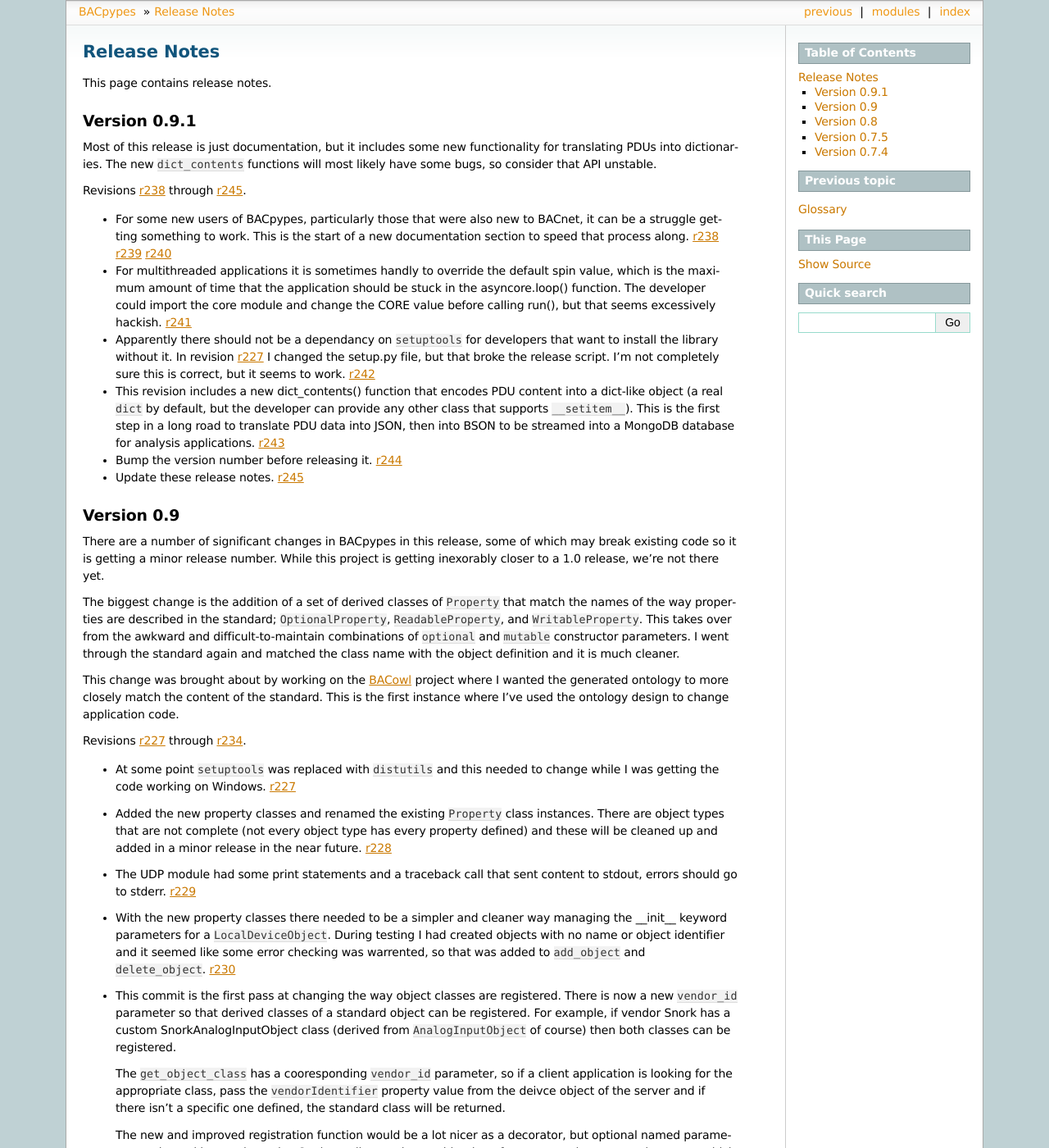
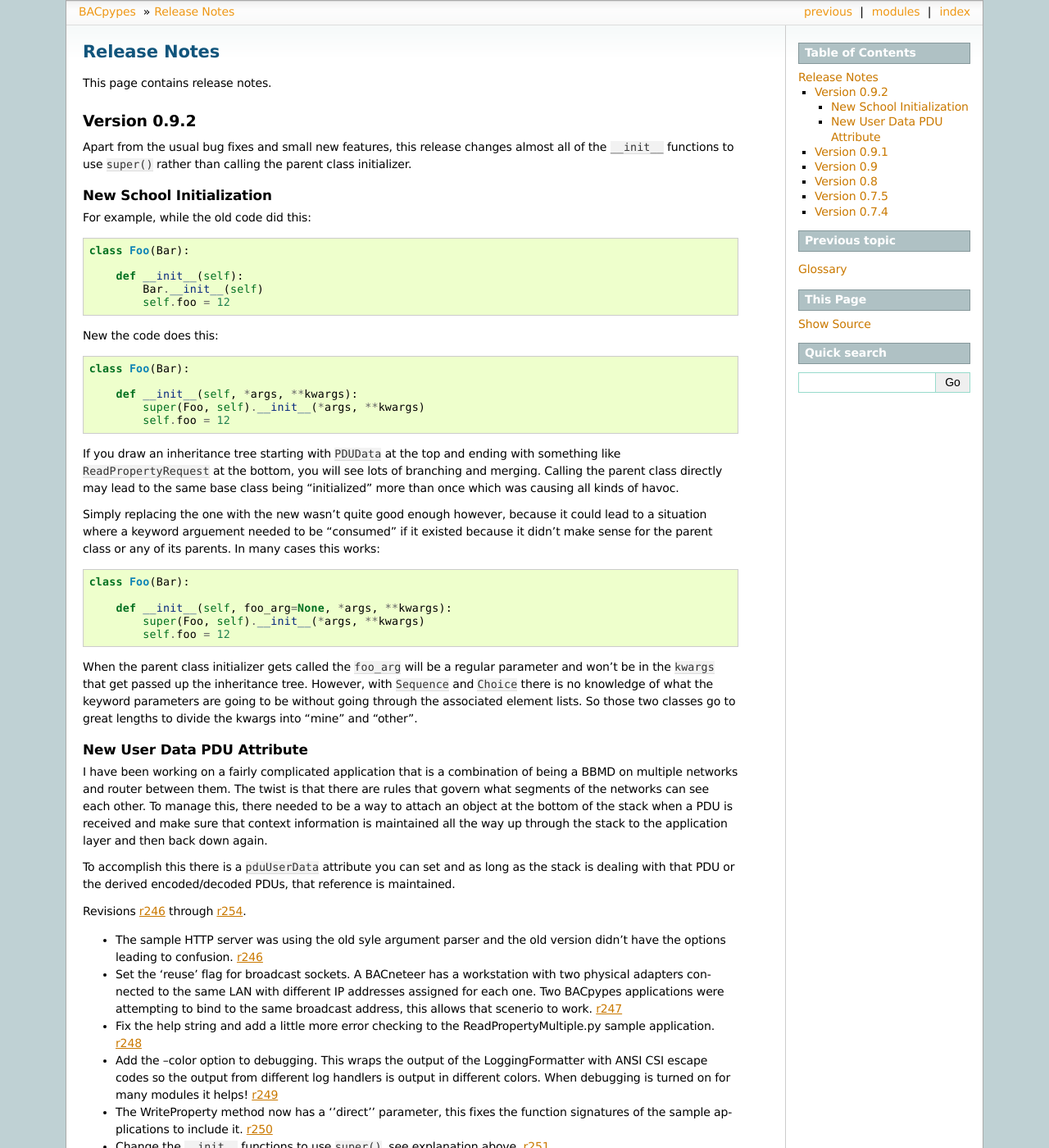
Before and after one commit to giuseppebattista/bacpypessample, a Sphinx documentation site: the page built from docs/source/releasenotes.rst, in a window 1280 px wide and 1400 px high. Shown: the whole window at 82% size. Built offline with Sphinx 7.4.7, drawn with Linux system fonts in a browser that asks for light colours; some of the changed text lies outside the part shown.

Commit message:
update release notes

```diff
--- a/docs/source/releasenotes.rst
+++ b/docs/source/releasenotes.rst
@@ -4,6 +4,116 @@ Release Notes
 =============
 
 This page contains release notes.
+
+Version 0.9.2
+-------------
+
+Apart from the usual bug fixes and small new features, this release changes
+almost all of the ``__init__`` functions to use ``super()`` rather than
+calling the parent class initializer.
+
+New School Initialization
+~~~~~~~~~~~~~~~~~~~~~~~~~
+
+For example, while the old code did
+this::
+
+    class Foo(Bar):
+
+        def __init__(self):
+            Bar.__init__(self)
+            self.foo = 12
+
+New the code does this::
+
+    class Foo(Bar):
+
+        def __init__(self, *args, **kwargs):
+            super(Foo, self).__init__(*args, **kwargs)
+            self.foo = 12
+
+If you draw an inheritance tree starting with ``PDUData`` at the top and
+ending with something like ``ReadPropertyRequest`` at the bottom, you will
+see lots of branching and merging.  Calling the parent class directly may
+lead to the same base class being "initialized" more than once which was
+causing all kinds of havoc.
+
+Simply replacing the one with the new wasn't quite good enough however,
+because it could lead to a situation where a keyword arguement needed to be
+"consumed" if it existed because it didn't make sense for the parent class
+or any of its parents.  In many cases this works::
+
+    class Foo(Bar):
+
+        def __init__(self, foo_arg=None, *args, **kwargs):
+            super(Foo, self).__init__(*args, **kwargs)
+            self.foo = 12
+
+When the parent class initializer gets called the ``foo_arg`` will be a
+regular parameter and won't be in the ``kwargs`` that get passed up the
+inheritance tree.  However, with ``Sequence`` and ``Choice`` there is
+no knowledge of what the keyword parameters are going to be without going
+through the associated element lists.  So those two classes go to great
+lengths to divide the kwargs into "mine" and "other".
+
+New User Data PDU Attribute
+~~~~~~~~~~~~~~~~~~~~~~~~~~~
+
+I have been working on a fairly complicated application that is a combination
+of being a BBMD on multiple networks and router between them.  The twist is
+that there are rules that govern what segments of the networks can see each
+other.  To manage this, there needed to be a way to attach an object at the bottom
+of the stack when a PDU is received and make sure that context information
+is maintained all the way up through the stack to the application layer and
+then back down again.
+
+To accomplish this there is a ``pduUserData`` attribute you can set and as
+long as the stack is dealing with that PDU or the derived encoded/decoded
+PDUs, that reference is maintained.
+
+Revisions `r246 <http://sourceforge.net/p/bacpypes/code/246>`_
+through `r254 <http://sourceforge.net/p/bacpypes/code/254>`_.
+
+* The sample HTTP server was using the old syle argument parser
+  and the old version didn't have the options leading to confusion.
+  `r246 <http://sourceforge.net/p/bacpypes/code/246>`_
+
+* Set the 'reuse' flag for broadcast sockets.  A BACneteer has
+  a workstation with two physical adapters connected to the same
+  LAN with different IP addresses assigned for each one.  Two
+  BACpypes applications were attempting to bind to the same
+  broadcast address, this allows that scenerio to work.
+  `r247 <http://sourceforge.net/p/bacpypes/code/247>`_
+
+* Fix the help string and add a little more error checking to the
+  ReadPropertyMultiple.py sample application.
+  `r248 <http://sourceforge.net/p/bacpypes/code/248>`_
+
+* Add the --color option to debugging.  This wraps the output of the
+  LoggingFormatter with ANSI CSI escape codes so the output from
+  different log handlers is output in different colors.  When
+  debugging is turned on for many modules it helps!
+  `r249 <http://sourceforge.net/p/bacpypes/code/249>`_
+
+* The WriteProperty method now has a ''direct'' parameter, this
+  fixes the function signatures of the sample applications to include
+  it.
+  `r250 <http://sourceforge.net/p/bacpypes/code/250>`_
+
+* Change the ``__init__`` functions to use ``super()``, see explanation
+  above.
+  `r251 <http://sourceforge.net/p/bacpypes/code/251>`_
+
+* Bump the minor version number.
+  `r252 <http://sourceforge.net/p/bacpypes/code/252>`_
+
+* Update the getting started document to include the new color debugging
+  option.  There should be more explanation of what that means exactly,
+  along with a link to the Wikipedia color code tables.
+  `r253 <http://sourceforge.net/p/bacpypes/code/253>`_
+
+* Update these release notes.
+  `r254 <http://sourceforge.net/p/bacpypes/code/254>`_
 
 Version 0.9.1
 -------------
```
